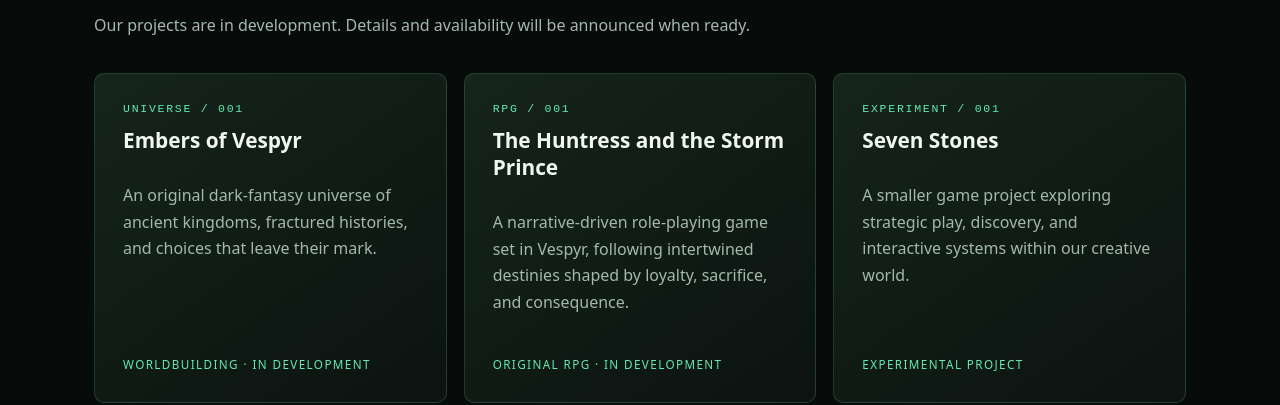
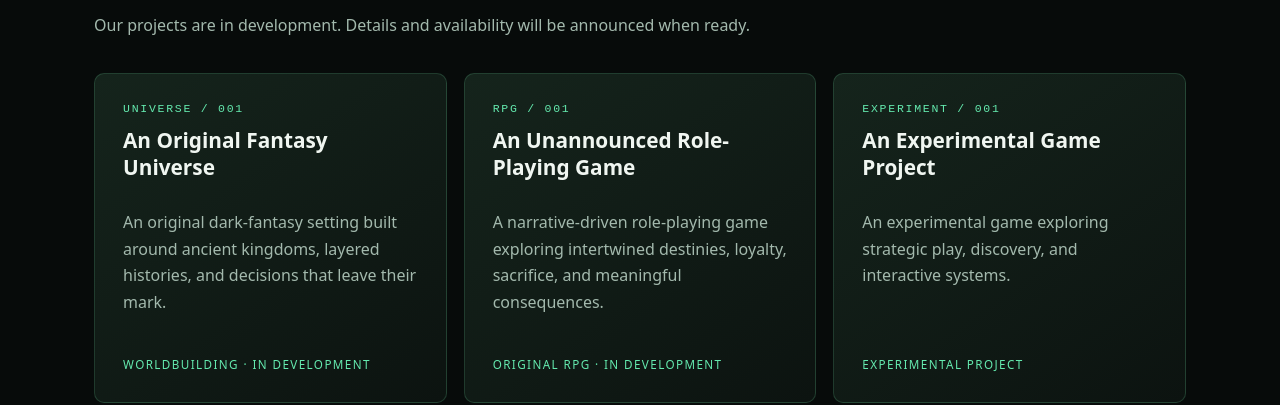
Before and after one commit to ProjectIvy33/projectivy33-website, a plain HTML site: page index.html in a window 1280 px wide. Shown: the part 1460-1865 px from the top of the page. Drawn offline with Linux system fonts and the light colour scheme.

Commit message:
design: keep unannounced game and universe titles private on public homepage

```diff
--- a/index.html
+++ b/index.html
@@ -23,7 +23,7 @@
 <main>
 <div class="hero" id="home"><div><div class="kicker">Independent Game Studio · Original Worlds</div><h1>Worlds<br>worth <em>remembering.</em></h1><p class="lead">Born from preservation. Forged through imagination.</p><p>We build original role-playing experiences where atmosphere, character, and consequence matter.</p><div class="actions"><a class="btn" href="#worlds">Explore Our Worlds</a><a class="btn secondary" href="#studio">Discover the Studio</a></div></div><div class="orb-wrap" aria-label="Project Ivy 33 monogram concept"><div class="orb" aria-hidden="true">Pi<small>33</small></div><div class="orb-label">Project Ivy 33 / Studio</div></div></div>
 <section id="studio"><div class="intro"><div><div class="kicker">01 / The Studio</div><h2>Independent by design.<br>Intentional by nature.</h2></div><div><p>Project Ivy 33 is an independent game development studio dedicated to immersive storytelling, memorable characters, and carefully constructed worlds.</p><p>Our work brings together dark-fantasy narrative design, meaningful player choices, and a commitment to preserving the creative identity of every project.</p><div class="rule">BORN FROM PRESERVATION · FORGED THROUGH IMAGINATION</div></div></div></section>
-<section id="worlds"><div class="kicker">02 / Original Projects</div><h2>Stories in the making.</h2><p>Our projects are in development. Details and availability will be announced when ready.</p><div class="cards"><article class="card"><div class="number">UNIVERSE / 001</div><h3>Embers of Vespyr</h3><p>An original dark-fantasy universe of ancient kingdoms, fractured histories, and choices that leave their mark.</p><div class="status">Worldbuilding · In Development</div></article><article class="card"><div class="number">RPG / 001</div><h3>The Huntress and the Storm Prince</h3><p>A narrative-driven role-playing game set in Vespyr, following intertwined destinies shaped by loyalty, sacrifice, and consequence.</p><div class="status">Original RPG · In Development</div></article><article class="card"><div class="number">EXPERIMENT / 001</div><h3>Seven Stones</h3><p>A smaller game project exploring strategic play, discovery, and interactive systems within our creative world.</p><div class="status">Experimental Project</div></article></div></section>
+<section id="worlds"><div class="kicker">02 / Original Projects</div><h2>Stories in the making.</h2><p>Our projects are in development. Details and availability will be announced when ready.</p><div class="cards"><article class="card"><div class="number">UNIVERSE / 001</div><h3>An Original Fantasy Universe</h3><p>An original dark-fantasy setting built around ancient kingdoms, layered histories, and decisions that leave their mark.</p><div class="status">Worldbuilding · In Development</div></article><article class="card"><div class="number">RPG / 001</div><h3>An Unannounced Role-Playing Game</h3><p>A narrative-driven role-playing game exploring intertwined destinies, loyalty, sacrifice, and meaningful consequences.</p><div class="status">Original RPG · In Development</div></article><article class="card"><div class="number">EXPERIMENT / 001</div><h3>An Experimental Game Project</h3><p>An experimental game exploring strategic play, discovery, and interactive systems.</p><div class="status">Experimental Project</div></article></div></section>
 <section id="research"><div class="research"><div class="kicker">03 / Research & Development</div><h2>IVY AI CORE</h2><p>Our independent research initiative explores AI-assisted studio workflows, knowledge integrity, and experimental game-world intelligence. This work is exploratory and should not be confused with a released AI product or a claim of machine consciousness.</p><p class="muted">Intelligence. Vision. Yours.</p></div></section>
 <section id="contact"><div class="kicker">04 / Get in Touch</div><h2>Contact the studio.</h2><p>For general inquiries: <a href="mailto:contact@projectivy33.com">contact@projectivy33.com</a></p><p>For privacy questions: <a href="mailto:privacy@projectivy33.com">privacy@projectivy33.com</a></p><p>For information about our internal Google-authorized archive workflow, see the <a href="studio-sync.html">Studio Sync information page</a> and our <a href="privacy.html">Privacy Policy</a>.</p></section>
 </main>
```
